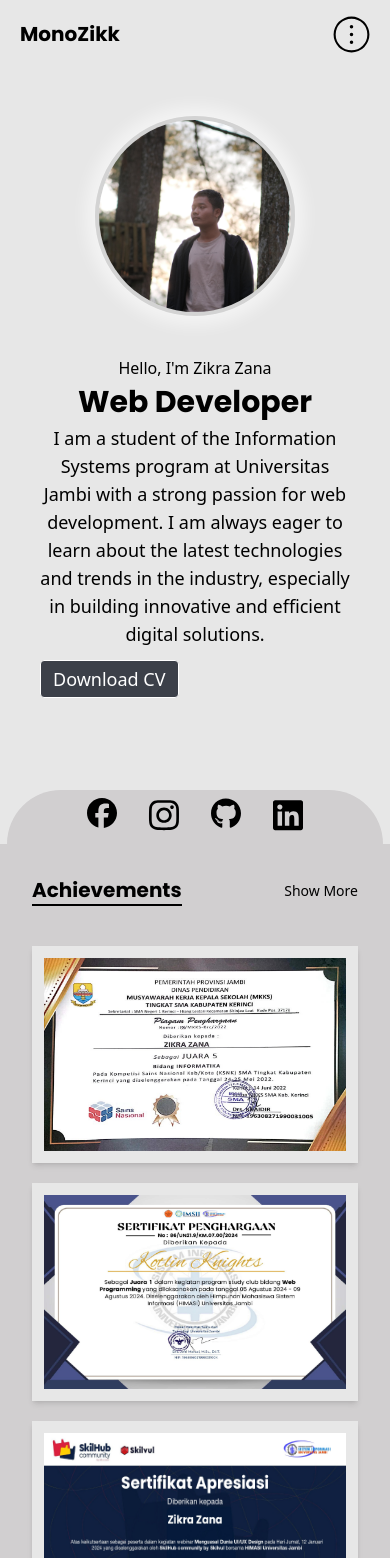
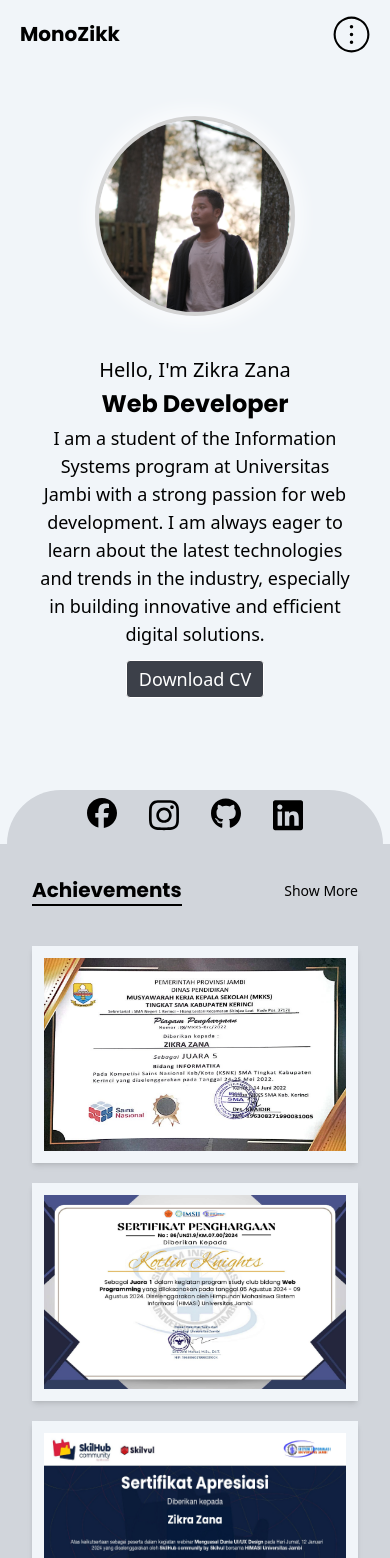
Before and after one commit to ZikraZana/portfolio-v2, a Next.js app: page / in a window 390 px wide. Shown: the top 1558 px of the page. Built offline with nearby package versions, Linux system fonts and the light colour scheme.

Commit message:
set background color and some responsive improvements

```diff
--- a/src/app/globals.css
+++ b/src/app/globals.css
@@ -9,10 +9,10 @@
 }
 
 @theme {
-  --color-bg_primary: #E7E7E7;
+  --color-bg_primary: #F1F5F9;
   --color-bg_secondary:  ;
   --color-behind_img: #D3D3D3;
-  --color-behind_sosmed: #D1CFD0 ;
+  --color-behind_sosmed: #D1D5DB ;
   --color-shadow_primary: #ffffff80;
   --color-download_cv: #3C4049;
   --radius-6xl: 4rem;
--- a/src/component/Content/Content_Home.jsx
+++ b/src/component/Content/Content_Home.jsx
@@ -1,19 +1,23 @@
-
+"use client"
 import { faFacebook, faInstagram, faGithub, faLinkedin, faLaravel, faReact, faJs, faPhp, faNode, faBootstrap } from "@fortawesome/free-brands-svg-icons";
 import { FontAwesomeIcon } from "@fortawesome/react-fontawesome";
 import Image from "next/image";
 
+
+
 const Content_Home = () => {
     return (
         <>
-            <div className="min-h-screen flex flex-col justify-between bg-bg_primary">
+            <div className="min-h-screen flex flex-col justify-between bg-bg_primary text-black">
                 <div className="grid md:grid-cols-[1.5fr_1fr] lg:p-30 md:p-15 py-5 mt-9 grid-cols-1">
                     <div className="md:order-1 order-2 flex justify-center items-center flex-col">
                         <div className="p-10 ">
-                            <p className="sm:font-bold sm:text-poppins sm:text-xl text-md md:mb-3 mb-1 md:text-start text-center">Hello, I'm Zikra Zana</p>
-                            <p className="sm:text-4xl text-3xl font-bold text-poppins md:mb-3 mb-1 md:text-start text-center">Web Developer</p>
-                            <p className="text-lg md:text-start text-center">I am a student of the Information Systems program at Universitas Jambi with a strong passion for web development. I am always eager to learn about the latest technologies and trends in the industry, especially in building innovative and efficient digital solutions.</p>
+                            <p className="sm:font-bold sm:text-poppins text-xl md:mb-3 mb-1 md:text-start text-center">Hello, I'm Zikra Zana</p>
+                            <p className="sm:text-4xl text-2xl font-bold text-poppins md:mb-3 mb-1 md:text-start text-center">Web Developer</p>
+                            <p className="text-lg md:text-start text-center ">I am a student of the Information Systems program at Universitas Jambi with a strong passion for web development. I am always eager to learn about the latest technologies and trends in the industry, especially in building innovative and efficient digital solutions.</p>
+                            <div className="max-md:justify-center flex">
                             <button className="border bg-download_cv text-lg py-1 px-3 rounded mt-3 hover:bg-gray-900 text-white cursor-pointer">Download CV</button>
+                            </div>
                         </div>
                     </div>
                     <div className="md:order-2 order-1 sm:p-10 pt-15 flex justify-center items-center">
@@ -50,34 +54,78 @@ const Content_Home = () => {
                     <p className="sm:text-md text-sm hover:underline cursor-pointer transition-all">Show More</p>
                 </div>
                 <div className=" grid md:grid-cols-3 grid-cols-1 justify-center gap-5">
-                    <div className="card bg-bg_primary w-full md:w-96 shadow-md hover:shadow-xl cursor-pointer transition ease-in hover:scale-[1.01]" >
+                    <div className="card bg-bg_primary w-full md:w-96 shadow-md hover:shadow-xl cursor-pointer transition ease-in hover:scale-[1.01]" onClick={() => document.getElementById('my_modal_1').showModal()}>
                         <figure>
                             <img
                                 className="aspect-3/2 p-3 w-full"
                                 src="achievements/OSN-Informatika.jpg"
                             />
                         </figure>
+                    </div>
+                    <dialog id="my_modal_1" className="modal">
+                        <div className="modal-box bg-bg_primary max-w-3xl">
+                            <h3 className="text-2xl font-bold text-center mb-4 text-poppins">KSNK SMA Bidang Informatika Tingkat Kabupaten</h3>
+                            <img
+                                className="aspect-3/2 w-full rounded-lg shadow-lg"
+                                src="achievements/OSN-Informatika.jpg"
+                            />
+                            <p className="mt-4 text-gray-600 text-center">Juara 5 OSN Informatika Tingkat Kabupaten Tahun 2020</p>
+                            <div className="modal-action mt-6">
+                                <form method="dialog">
+                                    <button className="btn bg-download_cv hover:bg-gray-900 text-white px-6 py-2 rounded-lg">Close</button>
+                                </form>
+                            </div>
+                        </div>
+                    </dialog>
 
-                    </div>
-
-                    <div className="card bg-bg_primary w-full md:w-96 shadow-md hover:shadow-xl cursor-pointer transition ease-in hover:scale-[1.01]">
+                    <div className="card bg-bg_primary w-full md:w-96 shadow-md hover:shadow-xl cursor-pointer transition ease-in hover:scale-[1.01]" onClick={() => document.getElementById('my_modal_2').showModal()}>
                         <figure>
                             <img
                                 className="aspect-3/2 p-3 w-full"
                                 src="achievements/Kotlin-Knight.jpg"
                             />
                         </figure>
+                    </div>
+                    <dialog id="my_modal_2" className="modal">
+                        <div className="modal-box bg-bg_primary max-w-3xl">
+                            <h3 className="text-2xl font-bold text-center mb-4 text-poppins">Kotlin Knight</h3>
+                            <img
+                                className="aspect-3/2 w-full rounded-lg shadow-lg"
+                                src="achievements/Kotlin-Knight.jpg"
+                            />
+                            <p className="mt-4 text-gray-600 text-center">Juara 1 Study Club bidang Web Programing HIMASI</p>
+                            <div className="modal-action mt-6">
+                                <form method="dialog">
+                                    <button className="btn bg-download_cv hover:bg-gray-900 text-white px-6 py-2 rounded-lg">Close</button>
+                                </form>
+                            </div>
+                        </div>
+                    </dialog>
 
-                    </div>
-                    <div className="card bg-bg_primary w-full md:w-96 shadow-md hover:shadow-xl cursor-pointer transition ease-in hover:scale-[1.01]">
+                    <div className="card bg-bg_primary w-full md:w-96 shadow-md hover:shadow-xl cursor-pointer transition ease-in hover:scale-[1.01]" onClick={() => document.getElementById('my_modal_3').showModal()}>
                         <figure>
                             <img
                                 className="aspect-3/2 p-3 w-full"
                                 src="achievements/Skilvull.jpg"
                             />
                         </figure>
+                    </div>
+                    <dialog id="my_modal_3" className="modal">
+                        <div className="modal-box bg-bg_primary max-w-3xl">
+                            <h3 className="text-2xl font-bold text-center mb-4 text-poppins">Skilvul</h3>
+                            <img
+                                className="aspect-3/2 w-full rounded-lg shadow-lg"
+                                src="achievements/Skilvull.jpg"
+                            />
+                            <p className="mt-4 text-gray-600 text-center">Peserta Webinar Skilvul: Menguasai Dunia UI/UX Design</p>
+                            <div className="modal-action mt-6">
+                                <form method="dialog">
+                                    <button className="btn bg-download_cv hover:bg-gray-900 text-white px-6 py-2 rounded-lg">Close</button>
+                                </form>
+                            </div>
+                        </div>
+                    </dialog>
 
-                    </div>
                 </div>
             </div>
 
--- a/src/component/Navbar/Navbar.jsx
+++ b/src/component/Navbar/Navbar.jsx
@@ -31,7 +31,7 @@ const Navbar = () => {
     return (
         <>
             <div className={`w-full fixed top-0 z-50`}>
-                <nav className={`p-5 flex justify-between transition-all duration-300 ${isScrolled ? "bg-white shadow-md" : "bg-transparent"}`}>
+                <nav className={`p-5 flex justify-between transition-all duration-300 ${isScrolled ? "backdrop-blur-sm shadow-md" : "bg-transparent"}`}>
                     <div className="lg:ms-10">
                         <h1 className="text-poppins max-md:text-xl font-bold">MonoZikk</h1>
                     </div>
@@ -72,12 +72,11 @@ const Navbar = () => {
                         { name: "My Project", path: "/project" },
                         { name: "About", path: "/about" }
                     ].map((item) => (
-                        <li className="py-1">
+                        <li className="py-1 ">
                             <Link href={item.path}>
-                                <button className="btn border-2 border-black px-2 py-1 w-32 me-5 rounded-full hover:bg-white hover:text-black text-md">{item.name}</button>
+                                <button className="btn border-2 border-black px-2 py-1 w-24 me-5 backdrop-blur-sm rounded-full hover:bg-white hover:text-black text-sm">{item.name}</button>
                             </Link>
-                        </li>
-                    ))}
+                        </li>                    ))}
                 </ul>
             </div>
         </>
--- a/src/component/about/Content_About.jsx
+++ b/src/component/about/Content_About.jsx
@@ -9,7 +9,7 @@ const Content_About = () => {
                 <div className="flex justify-end items-end flex-col">
                     <img className="" src="profile/foto_diri.png" alt="" height={'2000px'} />
                 </div>
-                <div className="bg-gray-300 py-25 px-10 text-justify">
+                <div className="bg-slate-100 py-25 px-10 text-justify">
                     <h1 className="text-4xl border-b-2 w-fit mb-6">About Me</h1>
                     <p className="text-3xl font-bold">Zikra Zana</p>
                     <p className="text-xl font-light mb-5">Information System | Jambi University</p>
@@ -57,6 +57,7 @@ const Content_About = () => {
             </div>
 
             {/*  */}
+            <div className="min-h-screen bg-behind_sosmed"></div>
         </>
     )
 }
```
